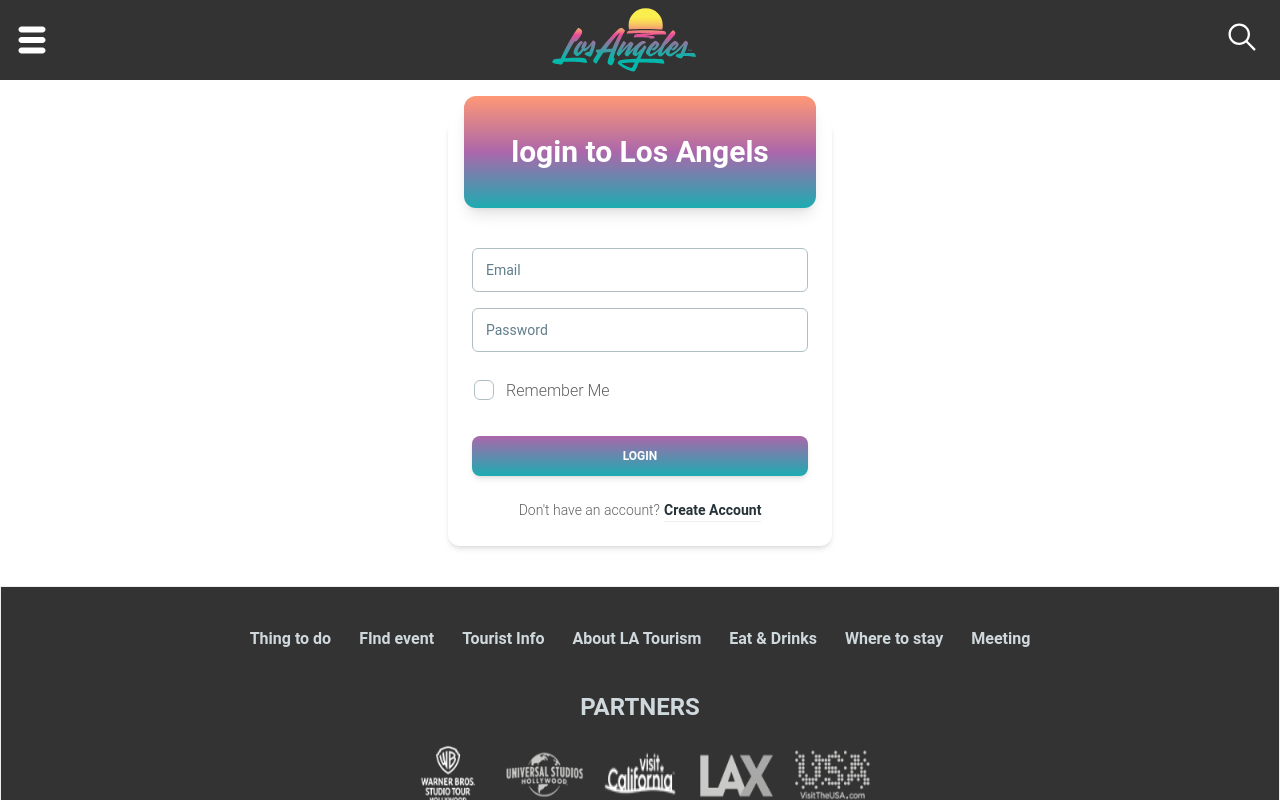
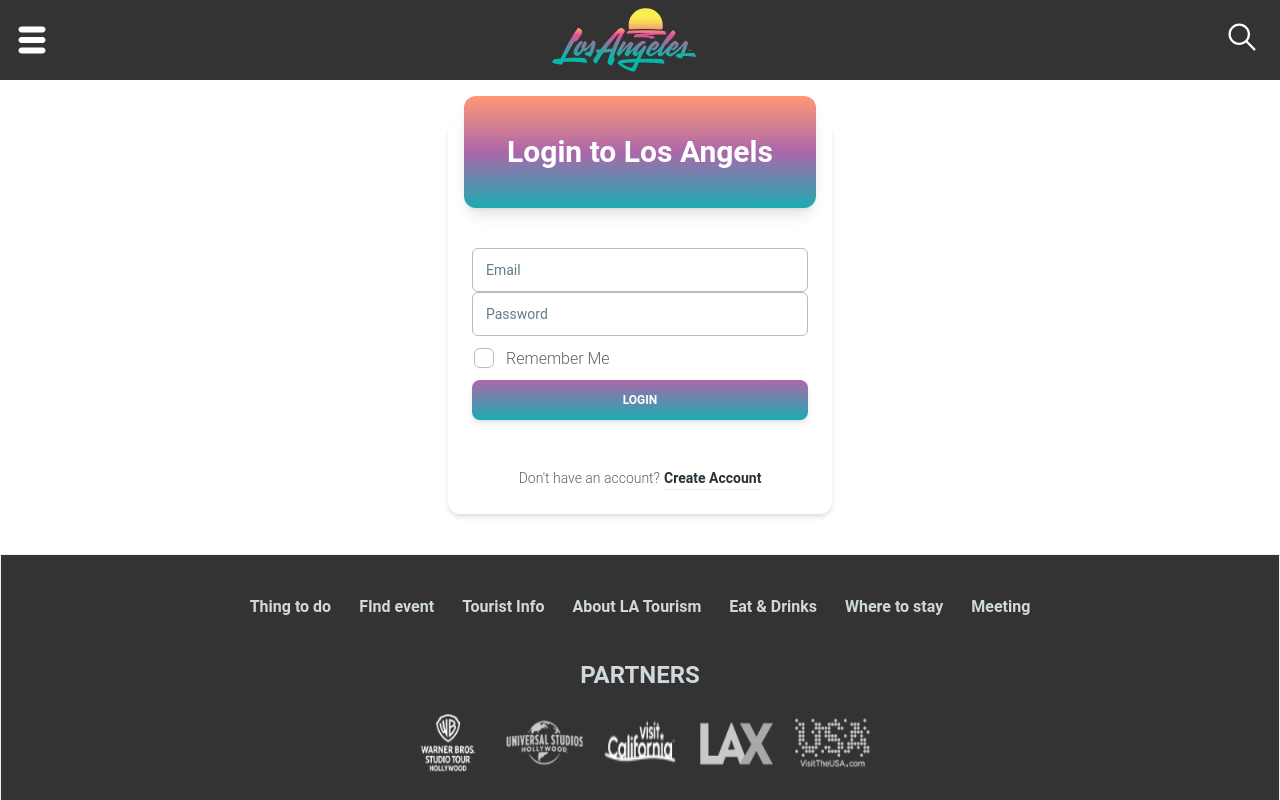
Before and after one commit to kutub98/visit-los-angels, a React (Vite) app: page /login in a window 1280 px wide. Shown: the top 800 px of the page. Built offline with nearby package versions, Linux system fonts and the light colour scheme.

Commit message:
login and register part  added

```diff
--- a/src/Components/Pages/Login.jsx
+++ b/src/Components/Pages/Login.jsx
@@ -9,30 +9,85 @@ import {
   Checkbox,
   Button
 } from '@material-tailwind/react';
+import { useForm } from 'react-hook-form';
+import axios from 'axios';
+import Swal from 'sweetalert2';
+import { useNavigate } from 'react-router-dom';
 
 const Login = () => {
+  const navigate  = useNavigate()
+  const {
+    register,
+    handleSubmit,
+    formState: { errors }
+  } = useForm();
+
+  const onSubmit = async (data) => {
+    try {
+      const response = await axios.post('http://localhost:5000/api/v1/auth/login', data);
+      console.log(response.data);
+      Swal.fire({
+        title: 'Success!',
+        text: 'Account created successfully!',
+        icon: 'success',
+        confirmButtonText: 'OK'
+      }).then(() => {
+        navigate('/');
+      });
+      // Handle successful login here (e.g., store the token, redirect user)
+    } catch (error) {
+      console.error('Error logging in:', error);
+      Swal.fire({
+        title: 'Error!',
+        text: 'Invalid email or password. Please try again.',
+        icon: 'error',
+        confirmButtonText: 'OK'
+      });
+    }
+  };
+
   return (
     <div className="w-full mx-auto p-10">
       <Card className="w-96 mx-auto">
-        <CardHeader className="mb-4 grid h-28 place-items-center bg-gradient-to-b from-[#ff9876]  via-[#ab67aa]  to-[#1cacb1]">
+        <CardHeader className="mb-4 grid h-28 place-items-center bg-gradient-to-b from-[#ff9876] via-[#ab67aa] to-[#1cacb1]">
           <Typography variant="h3" color="white">
-            login to Los Angels
+            Login to Los Angels
           </Typography>
         </CardHeader>
         <CardBody className="flex flex-col gap-4">
-          <Input label="Email" size="lg" />
-          <Input label="Password" size="lg" />
-          <div className="-ml-2.5">
-            <Checkbox label="Remember Me" />
-          </div>
+          <form onSubmit={handleSubmit(onSubmit)}>
+            <Input
+              label="Email"
+              size="lg"
+              {...register('email', {
+                required: 'Email is required',
+                pattern: {
+                  value: /^[a-zA-Z0-9._%+-]+@[a-zA-Z0-9.-]+\.[a-zA-Z]{2,4}$/,
+                  message: 'Invalid email address'
+                }
+              })}
+            />
+            {errors.email && <span className="text-red-500">{errors.email.message}</span>}
+            <Input
+              label="Password"
+              size="lg"
+              type="password"
+              {...register('password', { required: 'Password is required' })}
+            />
+            {errors.password && <span className="text-red-500">{errors.password.message}</span>}
+            <div className="-ml-2.5">
+              <Checkbox label="Remember Me" {...register('rememberMe')} />
+            </div>
+            <Button
+              type="submit"
+              variant="gradient"
+              className="bg-gradient-to-b from-[#ab67aa] to-[#1cacb1]"
+              fullWidth>
+              Login
+            </Button>
+          </form>
         </CardBody>
         <CardFooter className="pt-0">
-          <Button
-            variant="gradient"
-            className="bg-gradient-to-b from-[#ab67aa]  ]  to-[#1cacb1]"
-            fullWidth>
-            Login
-          </Button>
           <Typography variant="small" className="mt-6 flex justify-center">
             Don&apos;t have an account?
             <Typography
@@ -49,4 +104,5 @@ const Login = () => {
     </div>
   );
 };
+
 export default Login;
--- a/src/Components/Pages/SignIn.jsx
+++ b/src/Components/Pages/SignIn.jsx
@@ -1,6 +1,40 @@
+/* eslint-disable react/react-in-jsx-scope */
 import { Card, Input, Checkbox, Button, Typography } from '@material-tailwind/react';
+import axios from 'axios';
+import { useForm } from 'react-hook-form';
+import { useNavigate } from 'react-router-dom';
+import Swal from 'sweetalert2';
 
 export function SingUp() {
+  const navigate = useNavigate()
+  const {
+    register,
+    handleSubmit,
+    formState: { errors }
+  } = useForm();
+
+  const onSubmit = async (data) => {
+    try {
+      const response = await axios.post('http://localhost:5000/api/v1/auth/register', data);
+      console.log(response.data);
+      Swal.fire({
+        title: 'Success!',
+        text: 'Account created successfully!',
+        icon: 'success',
+        confirmButtonText: 'OK'
+      }).then(() => {
+        navigate('/');
+      });
+    } catch (error) {
+      console.error('Error creating account:', error);
+      Swal.fire({
+        title: 'Error!',
+        text: 'There was an error creating your account. Please try again.',
+        icon: 'error',
+        confirmButtonText: 'OK'
+      });
+    }
+  };
   return (
     <div className="w-full mx-auto p-10">
       <Card color="transparent" shadow={true} className=" max-w-screen-xl p-4 sm:w-96  mx-auto">
@@ -10,19 +44,21 @@ export function SingUp() {
         <Typography color="gray" className="mt-1 font-normal">
           Nice to meet you! Enter your details to register.
         </Typography>
-        <form className="">
+        <form onSubmit={handleSubmit(onSubmit)}>
           <div className="mb-1 flex flex-col gap-6">
             <Typography variant="h6" color="blue-gray" className="-mb-3">
               Your Name
             </Typography>
             <Input
               size="lg"
-              placeholder="name@mail.com"
+              placeholder="Your Name"
               className=" !border-t-blue-gray-200 focus:!border-t-gray-900"
               labelProps={{
                 className: 'before:content-none after:content-none'
               }}
+              {...register('username', { required: 'Name is required' })}
             />
+            {errors.name && <span className="text-red-500">{errors.name.message}</span>}
             <Typography variant="h6" color="blue-gray" className="-mb-3">
               Your Email
             </Typography>
@@ -33,7 +69,15 @@ export function SingUp() {
               labelProps={{
                 className: 'before:content-none after:content-none'
               }}
+              {...register('email', {
+                required: 'Email is required',
+                pattern: {
+                  value: /^[a-zA-Z0-9._%+-]+@[a-zA-Z0-9.-]+\.[a-zA-Z]{2,4}$/,
+                  message: 'Invalid email address'
+                }
+              })}
             />
+            {errors.email && <span className="text-red-500">{errors.email.message}</span>}
             <Typography variant="h6" color="blue-gray" className="-mb-3">
               Password
             </Typography>
@@ -45,20 +89,24 @@ export function SingUp() {
               labelProps={{
                 className: 'before:content-none after:content-none'
               }}
+              {...register('password', { required: 'Password is required' })}
             />
+            {errors.password && <span className="text-red-500">{errors.password.message}</span>}
           </div>
           <Checkbox
             label={
               <Typography variant="small" color="gray" className="flex items-center font-normal">
-                I agree the
+                I agree to the
                 <a href="#" className="font-medium transition-colors hover:text-gray-900">
                   &nbsp;Terms and Conditions
                 </a>
               </Typography>
             }
             containerProps={{ className: '-ml-2.5' }}
+            {...register('terms', { required: 'You must agree to the terms and conditions' })}
           />
-          <Button className="mt-6" fullWidth>
+          {errors.terms && <span className="text-red-500">{errors.terms.message}</span>}
+          <Button className="mt-6" fullWidth type="submit">
             Create Account
           </Button>
           <Typography color="gray" className="mt-4 text-center font-normal">
```
